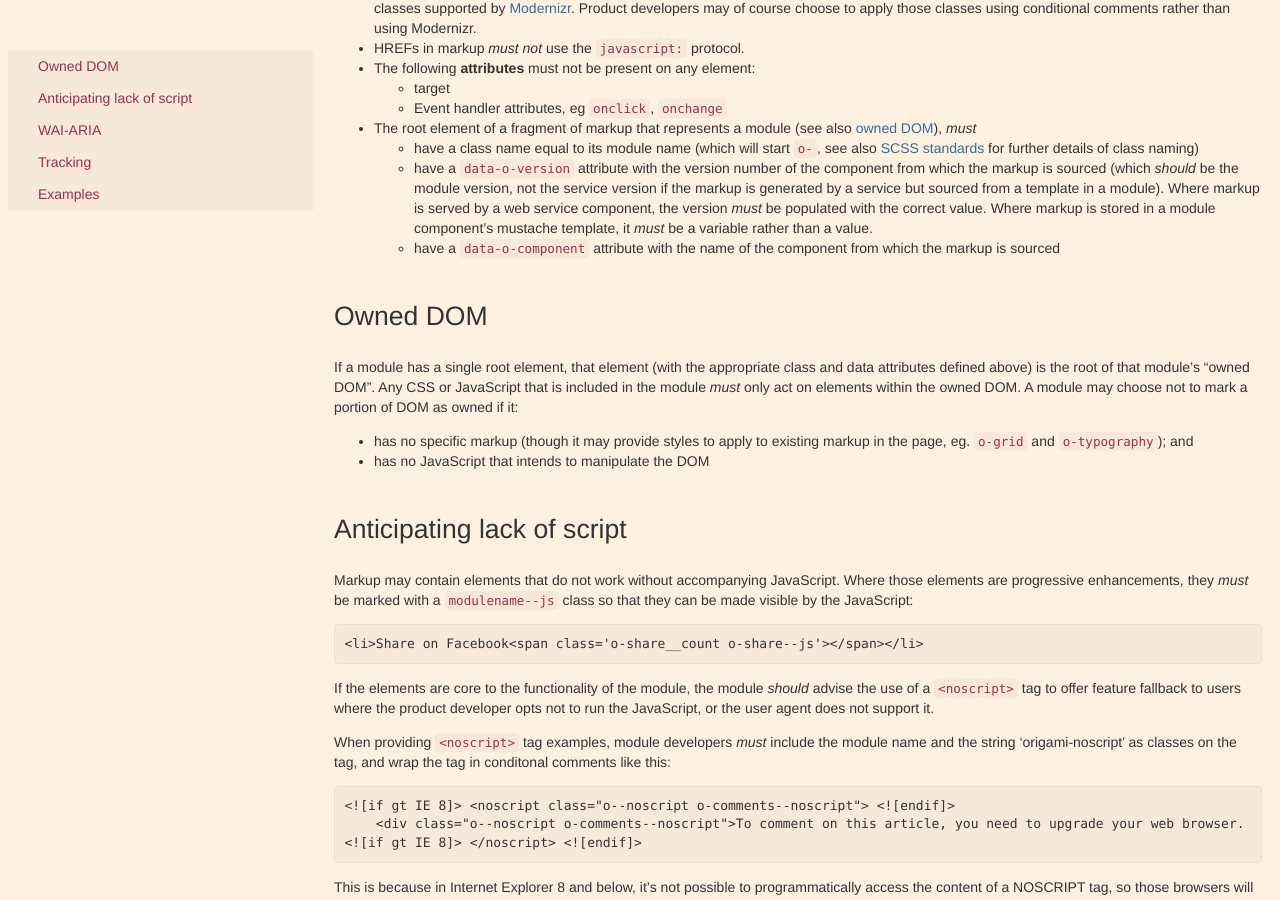
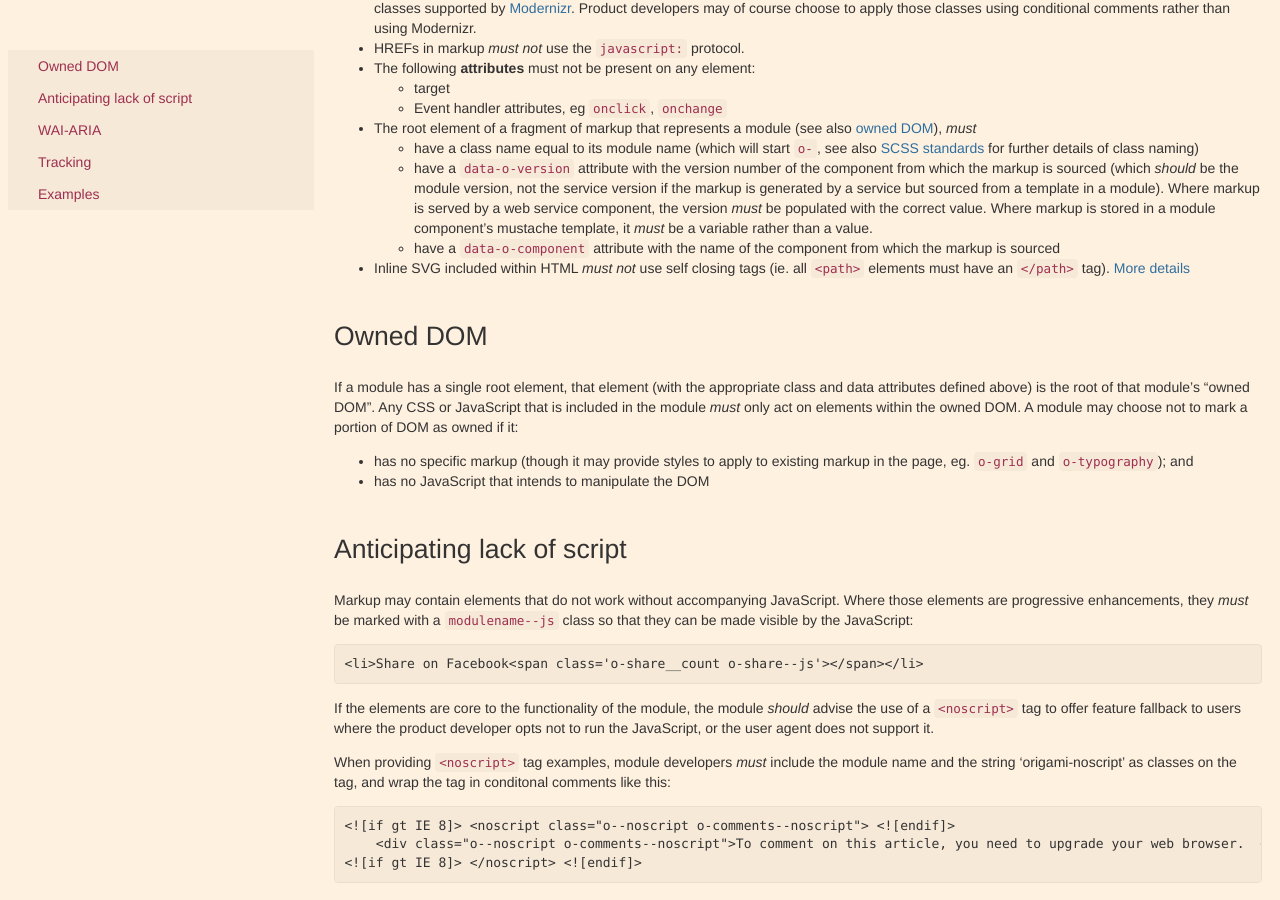
Before and after one commit to Financial-Times/ft-origami, a Jekyll site: the page built from docs/syntax/html.md, in a window 1280 px wide and 900 px high, scrolled down 936 px. Built offline with Jekyll 4.4.1, drawn with Linux system fonts in a browser that asks for light colours.

Commit message:
Prohibit self-closing tags in inline SVG, closes #66

```diff
--- a/docs/syntax/html.md
+++ b/docs/syntax/html.md
@@ -45,6 +45,7 @@ Where Origami components include or output HTML, it should meet the following re
 	* have a class name equal to its module name (which will start `o-`, see also [SCSS standards]({{site.baseurl}}/docs/syntax/scss) for further details of class naming)
 	* have a `data-o-version` attribute with the version number of the component from which the markup is sourced (which *should* be the module version, not the service version if the markup is generated by a service but sourced from a template in a module).  Where markup is served by a web service component, the version *must* be populated with the correct value.  Where markup is stored in a module component's mustache template, it *must* be a variable rather than a value.
 	* have a `data-o-component` attribute with the name of the component from which the markup is sourced
+* Inline SVG included within HTML *must not* use self closing tags (ie. all `<path>` elements must have an `</path>` tag).  [More details](https://github.com/Financial-Times/ft-origami/issues/66)
 
 ## Owned DOM
 
```
